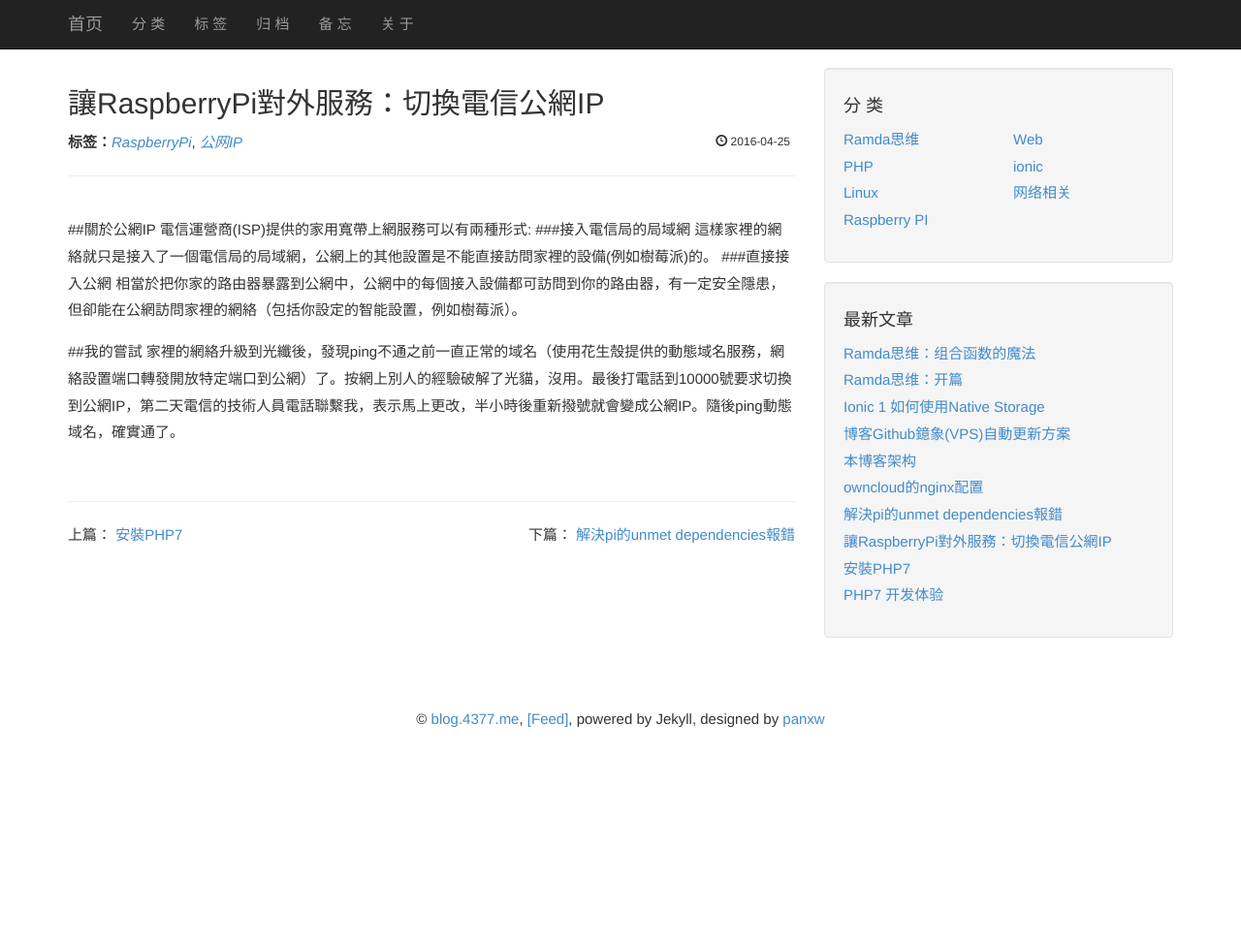
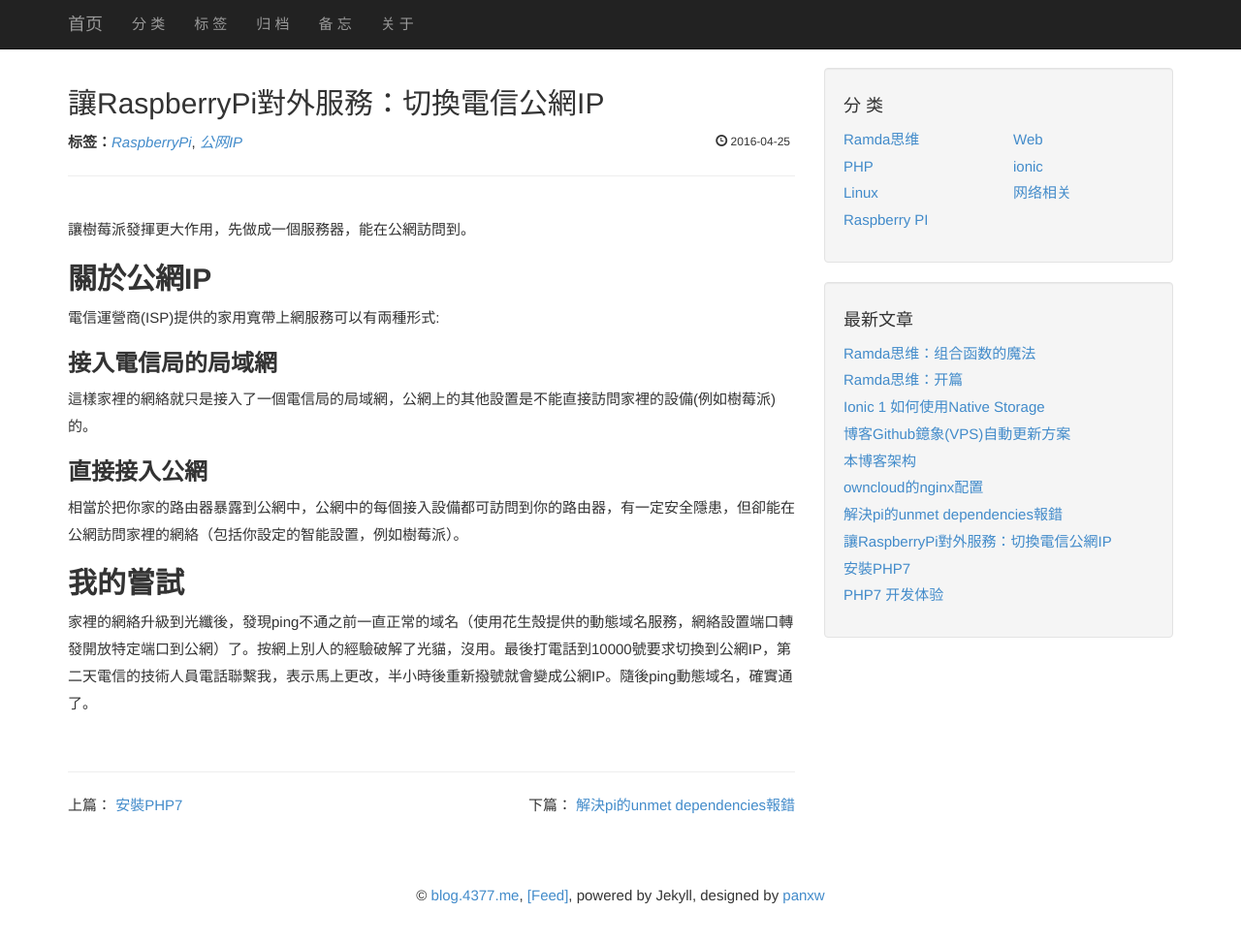
Before and after one commit to sunshine17/sunshine17.github.io, a Jekyll site: the page built from _posts/2016-04-25-chinatel-pub-ip.markdown, in a window 1280 px wide and 1002 px high. Shown: the top 972 px of the window at 97% size. Built offline with Jekyll 4.4.1, drawn with Linux system fonts in a browser that asks for light colours; comment, search, counter and statistics services are not loaded.

Commit message:
#update# refined some post layout

```diff
--- a/_posts/2016-04-25-chinatel-pub-ip.markdown
+++ b/_posts/2016-04-25-chinatel-pub-ip.markdown
@@ -5,12 +5,25 @@ title:  "讓RaspberryPi對外服務：切換電信公網IP"
 tags: [RaspberryPi,公网IP]
 summary: "讓樹莓派發揮更大作用，先做成一個服務器，能在公網訪問到。"
 ---
-##關於公網IP
+
+讓樹莓派發揮更大作用，先做成一個服務器，能在公網訪問到。
+
+
+## **關於公網IP**
+
 電信運營商(ISP)提供的家用寬帶上網服務可以有兩種形式:
-###接入電信局的局域網
+
+
+### **接入電信局的局域網**
+
 這樣家裡的網絡就只是接入了一個電信局的局域網，公網上的其他設置是不能直接訪問家裡的設備(例如樹莓派)的。
-###直接接入公網
+
+
+### **直接接入公網**
+
 相當於把你家的路由器暴露到公網中，公網中的每個接入設備都可訪問到你的路由器，有一定安全隱患，但卻能在公網訪問家裡的網絡（包括你設定的智能設置，例如樹莓派）。
 
-##我的嘗試
+
+## **我的嘗試**
+
 家裡的網絡升級到光纖後，發現ping不通之前一直正常的域名（使用花生殼提供的動態域名服務，網絡設置端口轉發開放特定端口到公網）了。按網上別人的經驗破解了光貓，沒用。最後打電話到10000號要求切換到公網IP，第二天電信的技術人員電話聯繫我，表示馬上更改，半小時後重新撥號就會變成公網IP。隨後ping動態域名，確實通了。
```
Also changed, not shown: _posts/2016-01-02-install-php7.md (+1 -0 lines), _posts/2016-05-06-fix-unmet-dependencies.markdown (+21 -19 lines).
